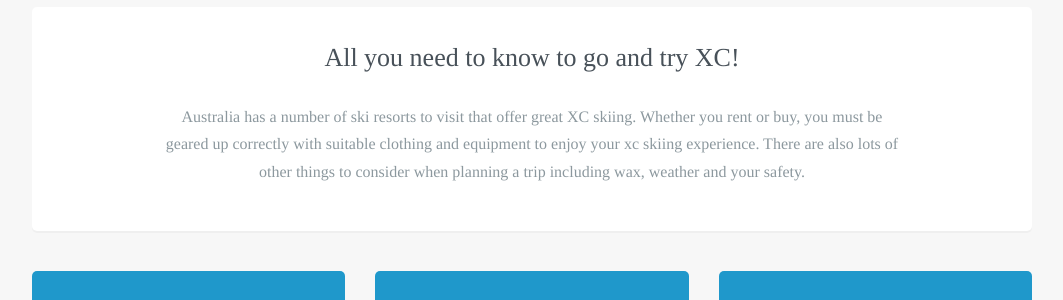
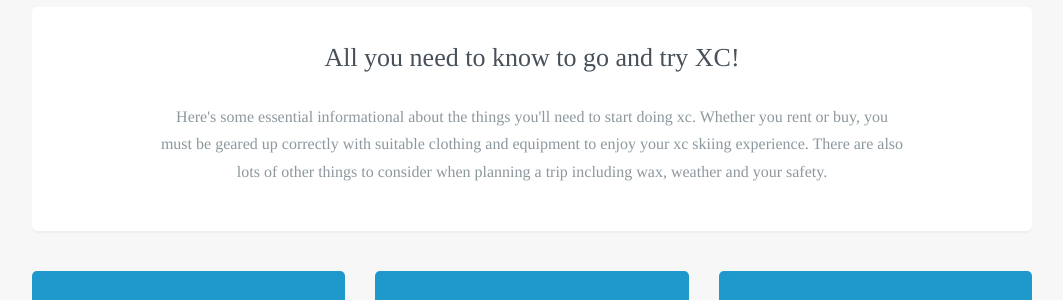
Before and after one commit to robcatto/robcatto.github.io, a Jekyll site: the page built from get-started/index.html, in a window 1280 px wide and 900 px high. Shown: the part 332-632 px from the top of the window, without its empty margins (108-1171 px from the left). Built offline with Jekyll 4.4.1, drawn with Linux system fonts in a browser that asks for light colours; some web fonts are replaced; Markdown is read by kramdown in place of the engine named in the settings.

Commit message:
Update index.html

```diff
--- a/get-started/index.html
+++ b/get-started/index.html
@@ -46,7 +46,7 @@ layout: default
         <div id="content1">
         <section class="mobile_section" style="margin-top: 35px; margin-bottom: 0px; padding-bottom: 45px;">
                     <h3>All you need to know to go and try XC!</h3>
-                    <p>Australia has a number of ski resorts to visit that offer great XC skiing.  Whether you rent or buy, you must be geared up correctly with suitable clothing and equipment to enjoy your xc skiing experience.  There are also lots of other things to consider when planning a trip including wax, weather and your safety.
+                    <p>Here's some essential informational about the things you'll need to start doing xc. Whether you rent or buy, you must be geared up correctly with suitable clothing and equipment to enjoy your xc skiing experience.  There are also lots of other things to consider when planning a trip including wax, weather and your safety.
                      </p>
 
                 </section>
```
